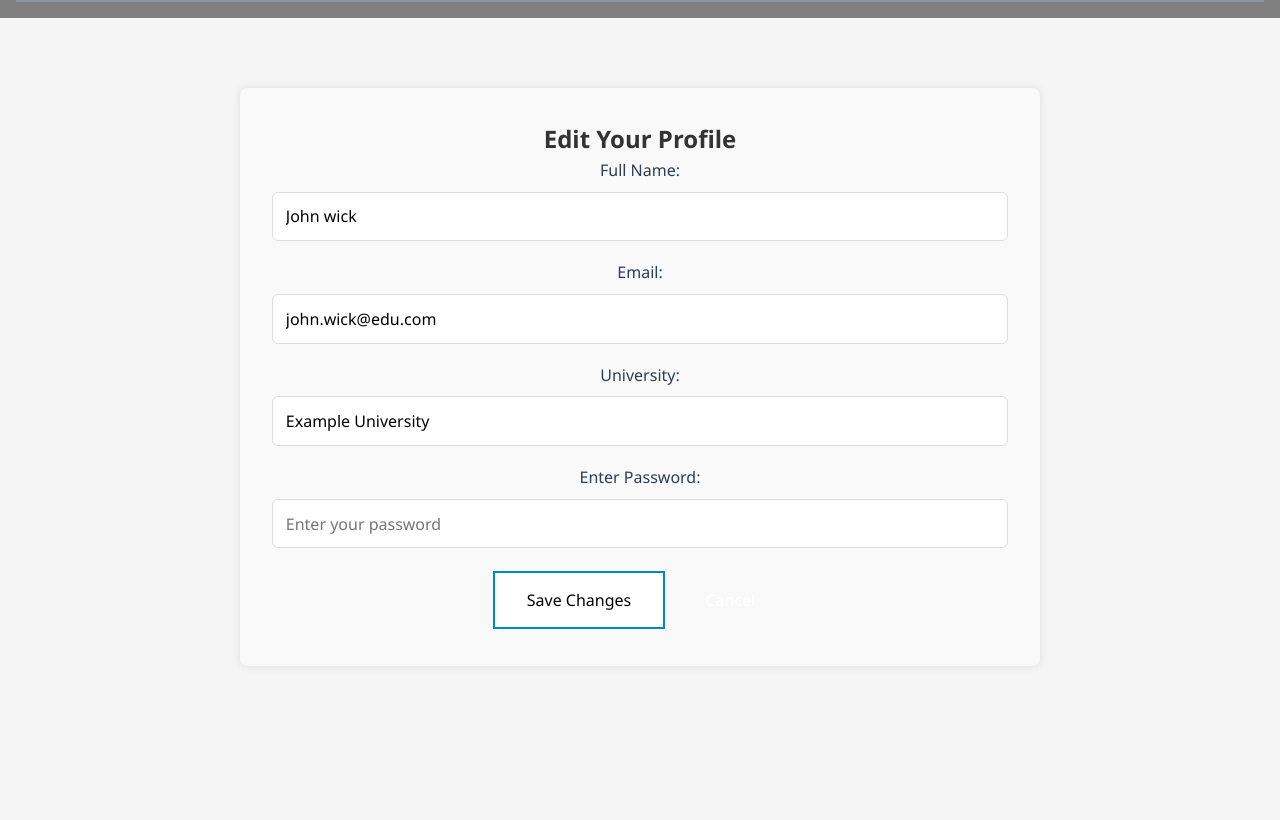
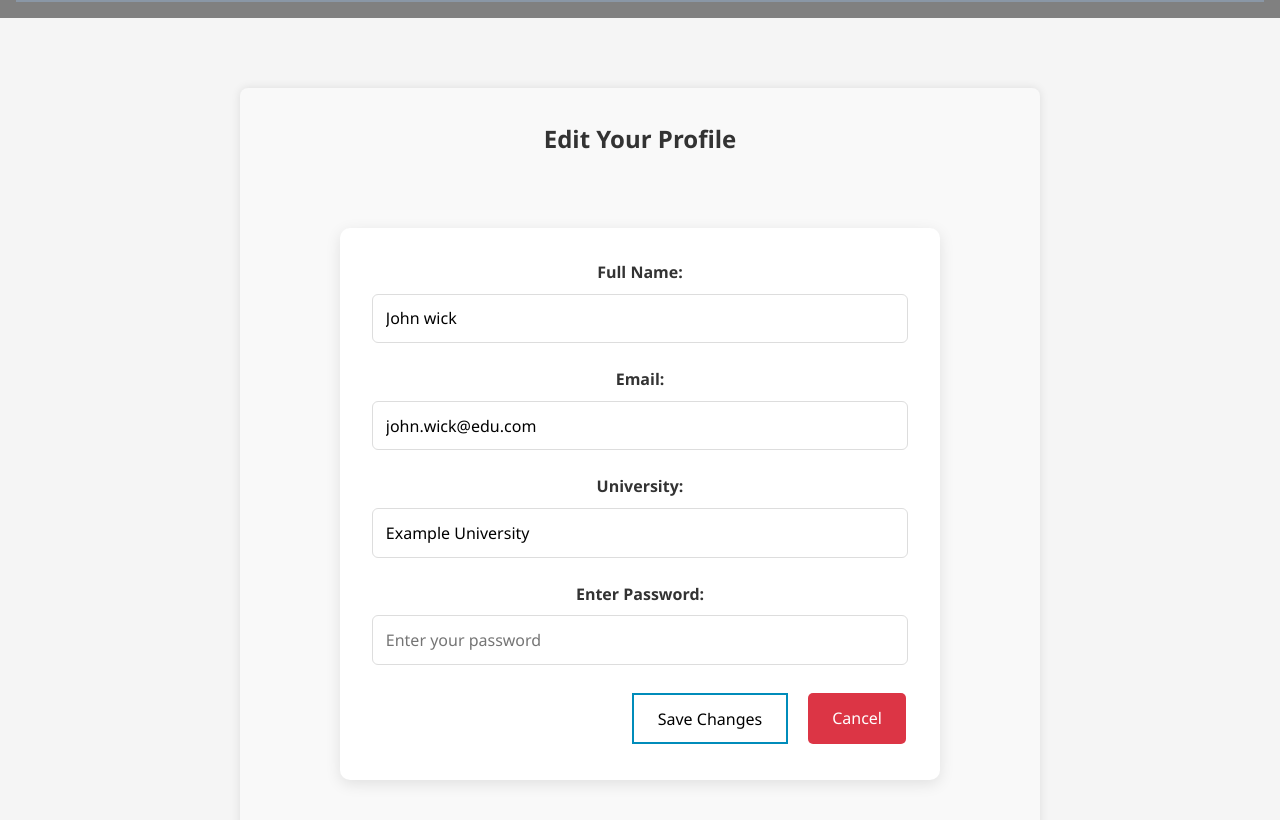
Before and after one commit to mb-shupto/verifiedStudentRentalSystem, a plain HTML site: page edit-profile.html in a window 1280 px wide. Shown: the part 254-1074 px from the top of the page. Before the commit the page ends 952 px from the top, so only its background shows below. Drawn offline with Linux system fonts and the light colour scheme.

Commit message:
user profile styles added

```diff
--- a/styles.css
+++ b/styles.css
@@ -135,14 +135,14 @@ body {
 
 /* Form Elements */
 .form-group {
-    margin-bottom: 1.2rem;
+    margin-bottom: 1.5rem;
 }
 
 .form-group label {
     display: block;
     margin-bottom: 0.5rem;
-    font-weight: 500;
-    color: #2c3e50;
+    font-weight: bold;
+    color: #333;
 }
 
 .form-group input {
@@ -304,3 +304,45 @@ body {
     color: #007bff;
     margin-bottom: 0.5rem;
 }
+
+.edit-profile-card {
+    max-width: 600px;
+    margin: 70px auto 2rem;
+    padding: 2rem;
+    background: #ffffff;
+    border-radius: 10px;
+    box-shadow: 0 4px 15px rgba(0,0,0,0.1);
+}
+
+
+
+.button3 {
+    background-color: #dc3545; /* Red color for Cancel */
+    color: white;
+    padding: 0.75rem 1.5rem;
+    border: none;
+    border-radius: 5px;
+    text-decoration: none;
+    font-size: 1rem;
+    cursor: pointer;
+    transition: background-color 0.3s;
+}
+
+.button3:hover {
+    background-color: #a31a28; /* Darker red on hover */
+}
+
+.button3:active {
+    background-color: #bd2130; /* Even darker when clicked */
+}
+
+/* Ensure form-actions layout works with new button */
+.form-actions {
+    display: flex;
+    gap: 1rem;
+    justify-content: flex-end;
+}
+
+.form-actions .button {
+    padding: 0.8rem 1.5rem;
+}
```
